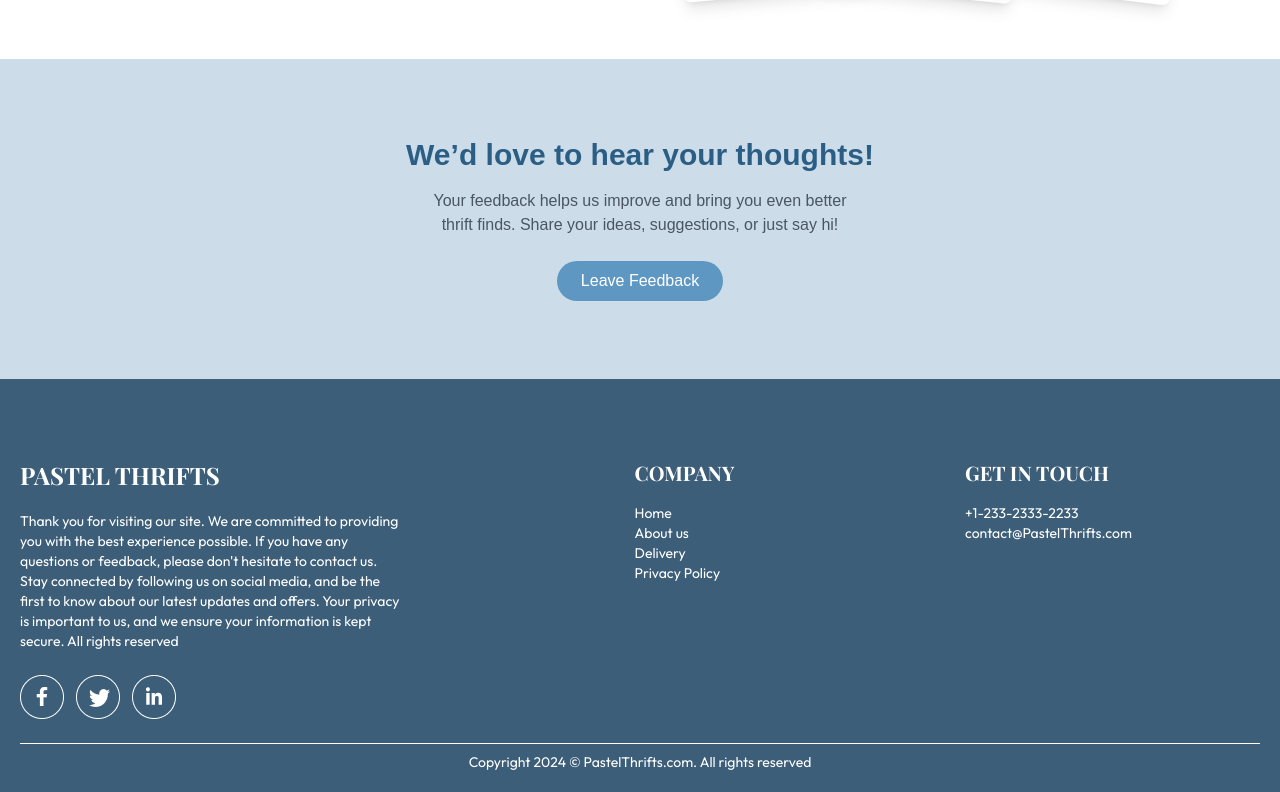
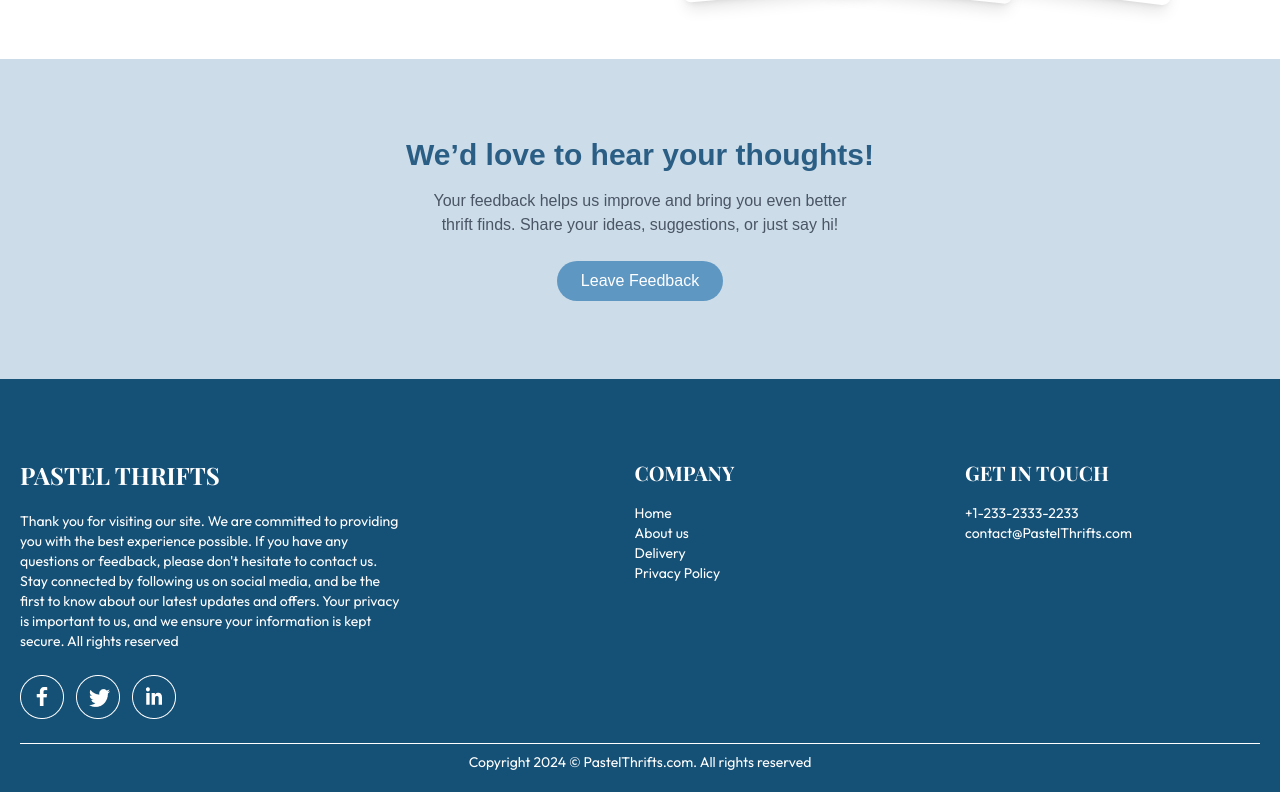
Before and after one commit to Amnafazal2004/pastel-thrifts, a Next.js app in the folder client/: page / in a window 1280 px wide. Shown: the part 1637-2429 px from the top of the page. Built offline with nearby package versions, Linux system fonts and the light colour scheme; no server answers; the database is empty; a web font is replaced by a local one.

Commit message:
Update Footer.jsx

```diff
--- a/client/Components/Footer.jsx
+++ b/client/Components/Footer.jsx
@@ -10,7 +10,7 @@ const Footer = () => {
 
 
     <>
-      <div id="Contact" className='text-footer bg-grey1 flex-col items-center gap-5 p-5 pt-20 bg-[#3c5e78] ' >
+      <div id="Contact" className='text-footer bg-grey1 flex-col items-center gap-5 p-5 pt-20 bg-[#155076] ' >
        <div className="flex justify-between ">
         <div className="footercontentleft">
            <h1 className='font-bold text-2xl text-white font-[playfair_display] mb-5'>PASTEL THRIFTS</h1>
```
